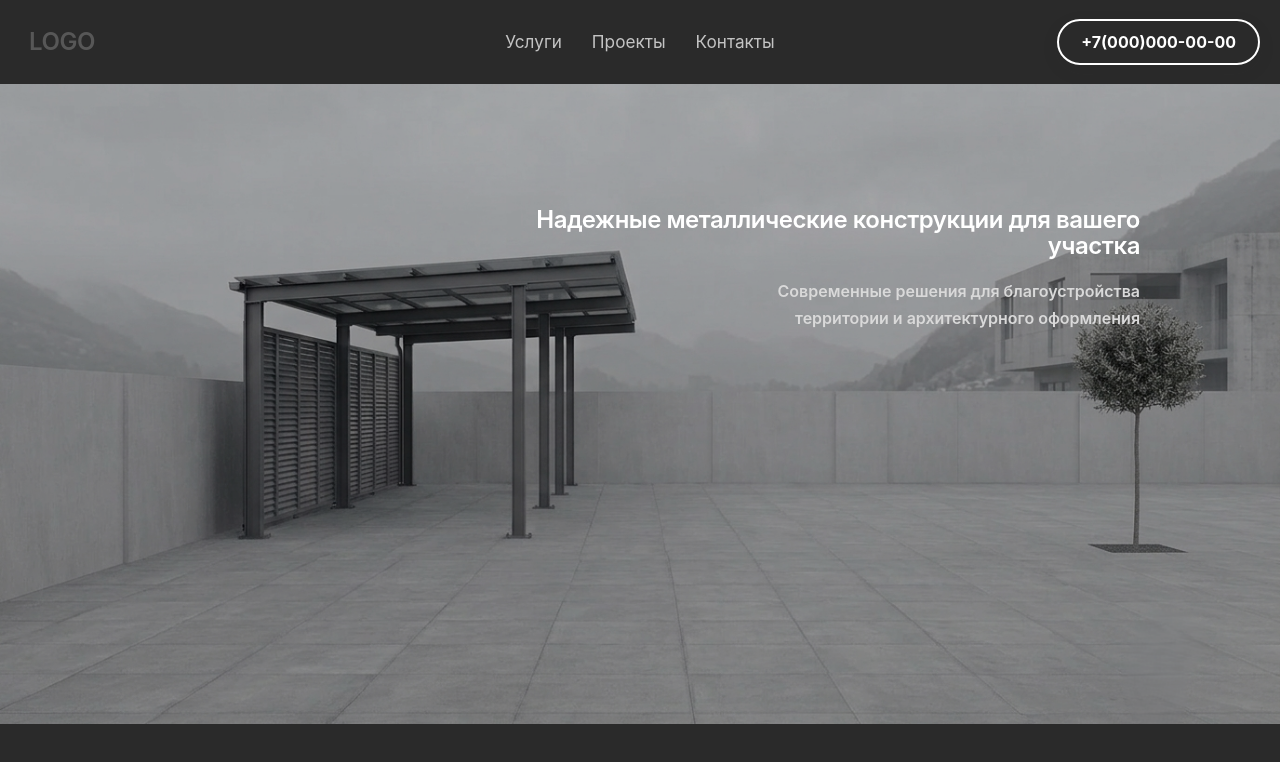
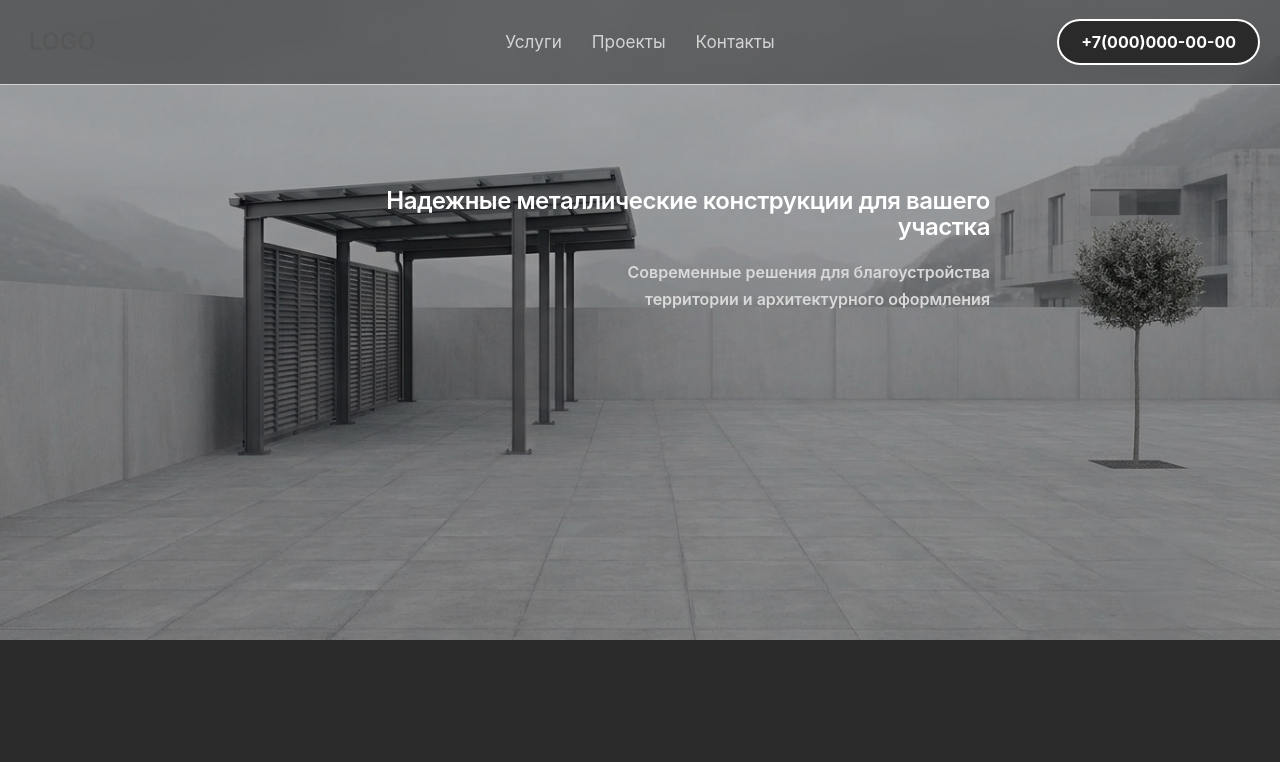
Before and after one commit to MatthewFairchild24/secret_service_front, a React (Create React App) app: page / in a window 1280 px wide. Shown: the top 762 px of the page. Built offline with nearby package versions, Linux system fonts and the light colour scheme.

Commit message:
fix: style header and homepage

```diff
--- a/src/components/layouts/header/Header.module.scss
+++ b/src/components/layouts/header/Header.module.scss
@@ -14,9 +14,11 @@ $brandBlockH: 84px;
 .header {
   background: $color-bg;
   border-bottom: 1px solid $color-border;
-  position: sticky;
+  position: fixed;
   top: 0;
-  z-index: 50;
+  left: 0;
+  z-index: 100;
+  width: 100%;
 
   background: rgba(0,0,0,0.4);
   backdrop-filter: blur(10px);
@@ -213,7 +215,7 @@ $brandBlockH: 84px;
   text-decoration: none;
 
   &:hover {
-    background: $gray-600;
+    background: $gray-400;
     border-color: $contrast;
     color: $contrast;
 
--- a/src/components/layouts/header/Header.tsx
+++ b/src/components/layouts/header/Header.tsx
@@ -33,7 +33,7 @@ export default function Header(){
 
 
     return(<>
-        <header>
+        <header className={s.header}>
             <Container className={s.containerHeader}>
                 <div className={s.row}>
                     <NavLink to="/"
--- /dev/null
+++ b/src/components/sections/aboutUs/AboutUs.tsx
@@ -0,0 +1,20 @@
+import Container from '../../layouts/container/Container'
+
+import s from './AboutUs.module.scss'
+
+export default function AboutUs(){
+    return(
+    <>
+        <div className={s.section}>
+            <Container>
+                <div className={s.containerAboutUs}>
+                    <div className={s.contentText}>
+                        <h2 className={s.title}></h2>
+                        <p className={s.text}></p>
+                    </div>
+                    <div className={s.contentImage}></div>
+                </div>
+            </Container>
+        </div>
+    </>)
+}
--- a/src/pages/public/home/HomePage.module.scss
+++ b/src/pages/public/home/HomePage.module.scss
@@ -8,7 +8,7 @@
     position: relative;
     width: 100%;
     min-height: 80vh;
-    padding-top: 80px;
+    // padding-top: 80px;
 
     background-image: url('../../../assets/brand/hero.png');
     background-repeat: no-repeat;
@@ -24,13 +24,15 @@
     z-index: 2;
     color: white;
     padding: 120px 0;
+    padding-top: 80px;
 
     display: flex;
     flex-direction: column;
     align-items:flex-end;
 
-    left: 190px;
-    bottom: 165px;
+    padding: 0 0 120px 80px;
+    max-width: 700px;
+    margin-left: auto;
 }
 
 .hero::before{
@@ -39,6 +41,7 @@
     inset: 0;
     background: rgba(0,0,0,0.3);
     z-index: 1;
+
 }
 
 .title{
--- a/src/pages/public/home/HomePage.tsx
+++ b/src/pages/public/home/HomePage.tsx
@@ -1,4 +1,5 @@
 import Header from '../../../components/layouts/header/Header'
+import AboutUs from '../../../components/sections/aboutUs/AboutUs'
 import Container from '../../../components/layouts/container/Container'
 
 import s from './HomePage.module.scss'
@@ -21,6 +22,10 @@ export default function HomePage(){
                     </Container>
 
                 </section>
+
+                <section className={`section section--tight ${s.sectionCompact}`}>
+                    <AboutUs />
+                </section>
             </main>
         </div>
 
```
Also changed, not shown: src/components/sections/aboutUs/AboutUs.module.scss (added).
